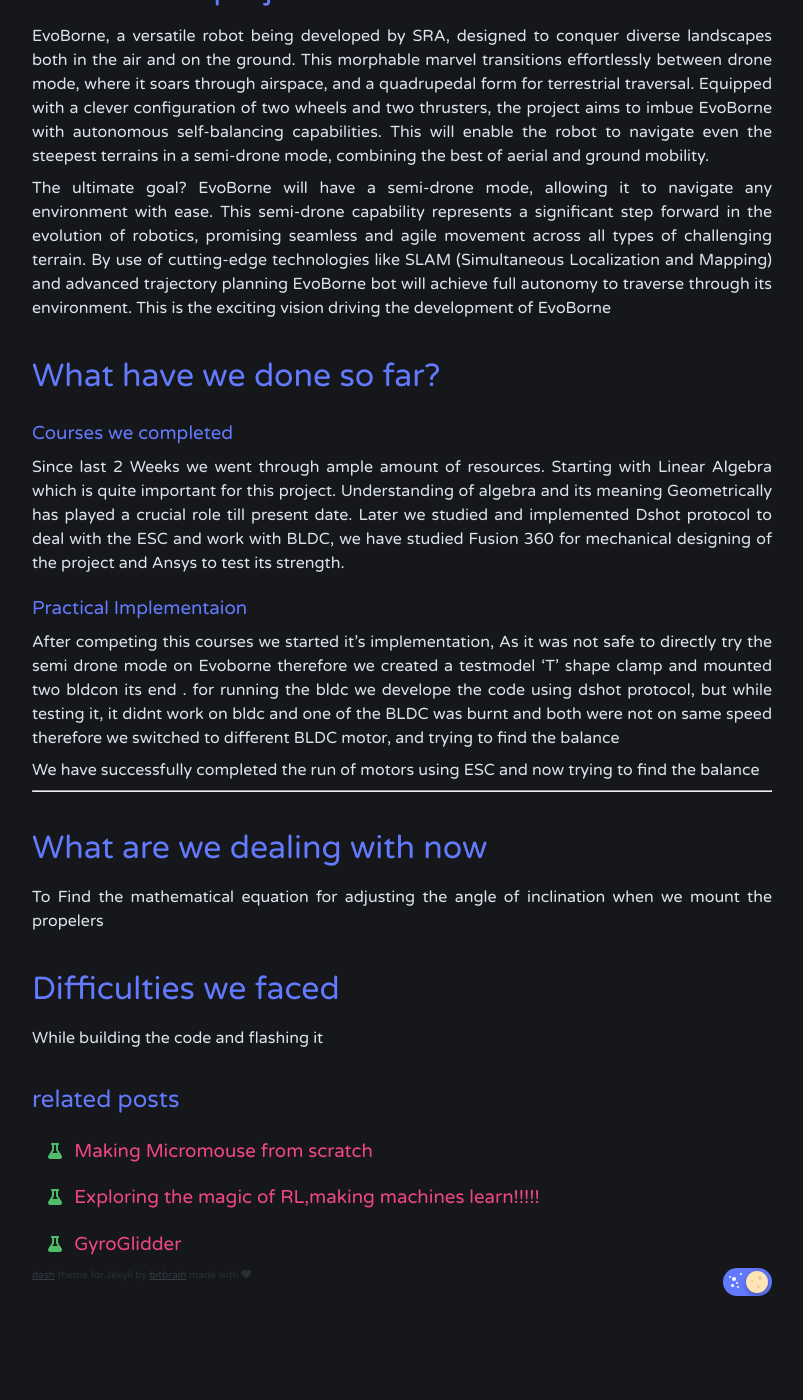
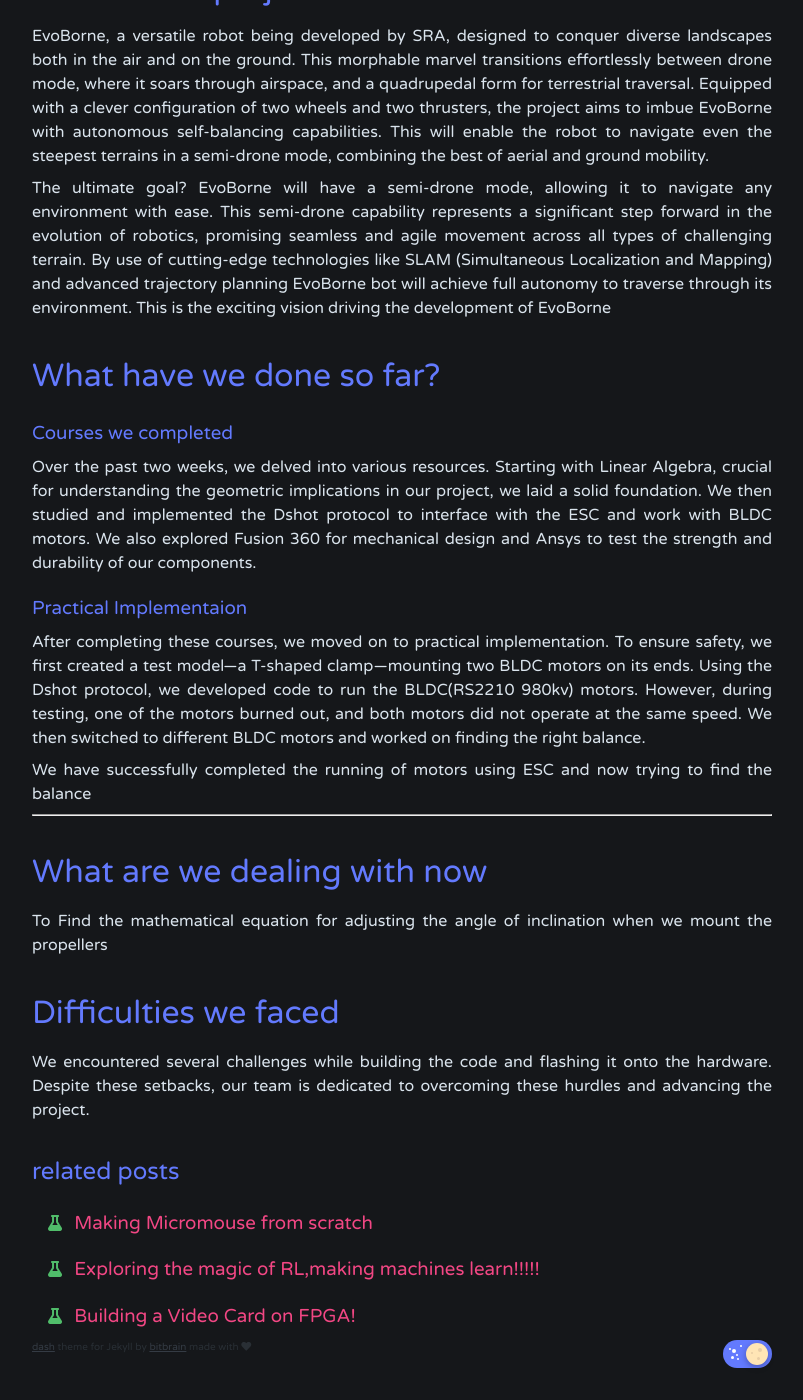
Before and after one commit to SRA-VJTI/blog, a Jekyll site: the page built from _posts/2024-07-29-Gyroglider.md, in a window 1280 px wide and 1400 px high, scrolled down 588 px. Shown: the whole window, without its empty margins (238-1041 px from the left). Built offline with Jekyll 4.4.1, drawn with Linux system fonts in a browser that asks for light colours; before the commit the page ends 1916 px from its top, so only the background shows below that.

Commit message:
Gyroglider

```diff
--- a/_posts/2024-07-29-Gyroglider.md
+++ b/_posts/2024-07-29-Gyroglider.md
@@ -25,17 +25,16 @@ The ultimate goal? EvoBorne will have a semi-drone mode, allowing it to navigate
 
 # What have we done so far?
 ### Courses we completed
-Since last 2 Weeks we went through ample amount of resources. Starting with Linear Algebra which is quite important for this project. Understanding of algebra and its meaning Geometrically has played a crucial role till present date. Later we studied and implemented Dshot protocol to deal with the ESC and work with BLDC, we have studied Fusion 360 for mechanical designing of the project and Ansys to test its strength.
-
+Over the past two weeks, we delved into various resources. Starting with Linear Algebra, crucial for understanding the geometric implications in our project, we laid a solid foundation. We then studied and implemented the Dshot protocol to interface with the ESC and work with BLDC motors. We also explored Fusion 360 for mechanical design and Ansys to test the strength and durability of our components.
 
 ### Practical Implementaion
-After competing this courses we started it's implementation, As it was not safe to directly try the semi drone mode on Evoborne therefore we created a testmodel 'T' shape clamp and mounted two bldcon its end . for running the bldc we develope the code using dshot protocol, but while testing it, it didnt work on bldc and one of the BLDC was burnt and both were not on same speed therefore we switched to different BLDC motor, and trying to find the balance
+After completing these courses, we moved on to practical implementation. To ensure safety, we first created a test model—a T-shaped clamp—mounting two BLDC motors on its ends. Using the Dshot protocol, we developed code to run the BLDC(RS2210 980kv) motors. However, during testing, one of the motors burned out, and both motors did not operate at the same speed. We then switched to different BLDC motors and worked on finding the right balance.
 
-We have successfully completed the run of motors using ESC and now trying to find the balance
+We have successfully completed the running of motors using ESC and now trying to find the balance
 
 ---
 # What are we dealing with now
-To Find the mathematical equation for adjusting the angle of inclination when we mount the propelers
+To Find the mathematical equation for adjusting the angle of inclination when we mount the propellers
 
 # Difficulties we faced
-While building the code and flashing it
+We encountered several challenges while building the code and flashing it onto the hardware. Despite these setbacks, our team is dedicated to overcoming these hurdles and advancing the project.
```
Also changed, not shown: _posts/2024-07-27-gyroglider.md (deleted, +0 -40 lines).
